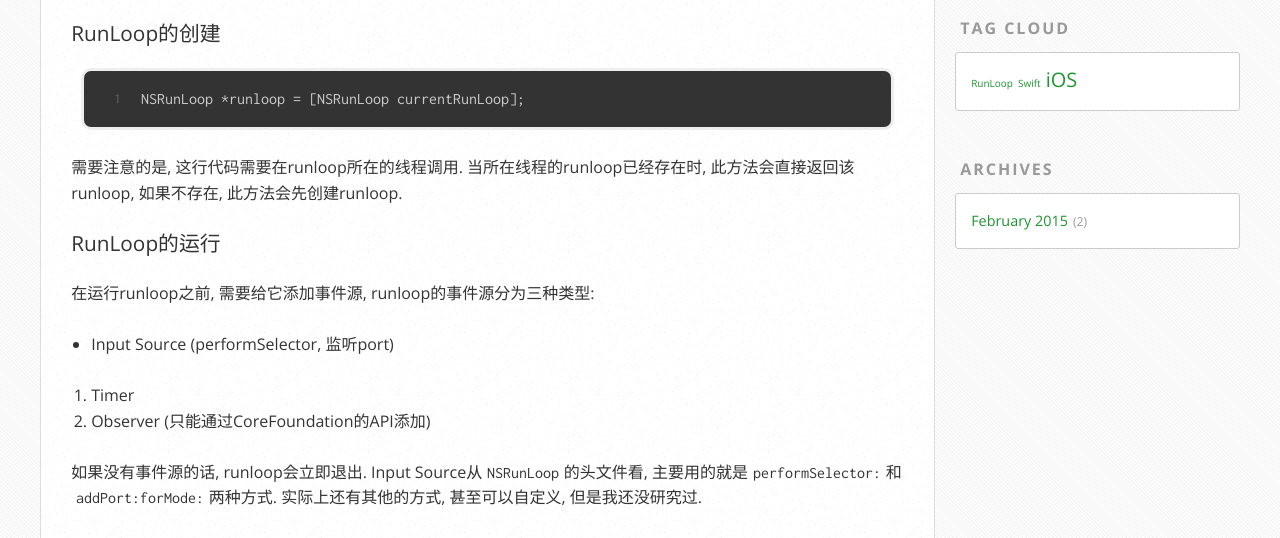
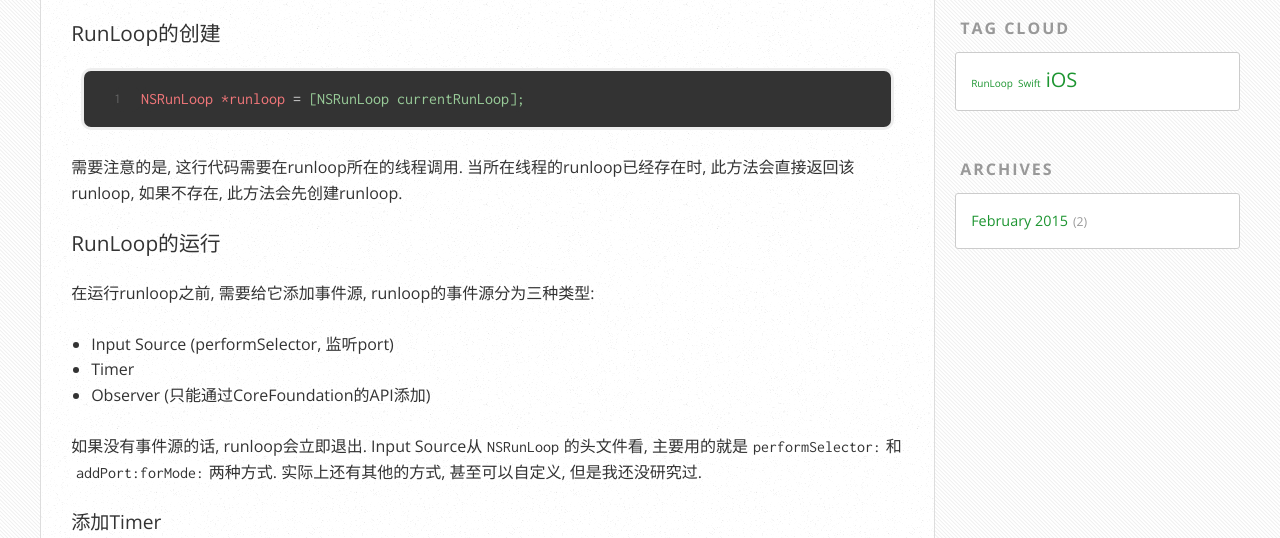
Before and after one commit to damoyan/damoyan.github.io, a plain HTML site: page 2015/02/05/RunLoop笔记/index.html in a window 1280 px wide. Shown: the part 262-800 px from the top of the page. Drawn offline with nearby package versions, Linux system fonts and the light colour scheme.

Commit message:
Site updated: 2015-02-08 22:53:43

```diff
--- a/2015/02/05/RunLoop笔记/index.html
+++ b/2015/02/05/RunLoop笔记/index.html
@@ -102,30 +102,26 @@ RunLoop的运行">
 
         <p>最近看了@孙源的一个介绍<code>RunLoop</code>的视频，学到一些东西，记录在这。</p>
 <h3 id="RunLoop的创建">RunLoop的创建</h3>
-<figure class="highlight objectivec"><table><tr><td class="gutter"><pre><div class="line">1</div></pre></td><td class="code"><pre><div class="line">NSRunLoop *runloop = [NSRunLoop currentRunLoop];</div></pre></td></tr></table></figure>
+<figure class="highlight objective-c"><table><tr><td class="gutter"><pre><div class="line">1</div></pre></td><td class="code"><pre><div class="line"><span class="attribute">NSRunLoop *runloop </span>=<span class="string"> [NSRunLoop currentRunLoop];</span></div></pre></td></tr></table></figure>
 
 <p>需要注意的是, 这行代码需要在runloop所在的线程调用. 当所在线程的runloop已经存在时, 此方法会直接返回该runloop, 如果不存在, 此方法会先创建runloop.</p>
 <h3 id="RunLoop的运行">RunLoop的运行</h3>
 <p>在运行runloop之前, 需要给它添加事件源, runloop的事件源分为三种类型:</p>
 <ul>
 <li>Input Source (performSelector, 监听port)</li>
-</ul>
-<ol>
 <li>Timer</li>
 <li>Observer (只能通过CoreFoundation的API添加)</li>
-</ol>
+</ul>
 <p>如果没有事件源的话, runloop会立即退出. Input Source从<code>NSRunLoop</code>的头文件看, 主要用的就是<code>performSelector:</code>和<code>addPort:forMode:</code>两种方式. 实际上还有其他的方式, 甚至可以自定义, 但是我还没研究过.</p>
 <h4 id="添加Timer">添加Timer</h4>
 <p>Timer有两种初始化的方式:</p>
 <ol>
 <li>timeWithTimeInterval:…</li>
+<li>scheduledTimerWithTimeInterval:…</li>
 </ol>
-<ul>
-<li>scheduledTimerWithTimeInterval:…</li>
-</ul>
 <p>1会创建一个<code>Timer</code>, 但是不会触发, 需要手动的添加到runloop里面去调度. 2创建一个<code>Timer</code>并且把它放到runloop的<code>NSDefaultRunLoopMode</code>里面去调度.</p>
 <p>1比2更灵活, 当我们滑动<code>UIScrollView</code>的时候, runloop是处在<code>NSEventTrackingRunLoopMode</code>, 这个时候如果通过2添加的<code>Timer</code>是不会被触发的, 因为Mode不对. 如果我们想在滑动view的时候Timer不被影响的话, 可以用1的方式.</p>
-<figure class="highlight objectivec"><table><tr><td class="gutter"><pre><div class="line">1</div><div class="line">2</div><div class="line">3</div></pre></td><td class="code"><pre><div class="line">NSRunLoop *runLoop = [NSRunLoop currentRunLoop];</div><div class="line">NSTimer *timer = [NSTimer timerWithTimeInterval:<span class="number">1.</span>f target:<span class="keyword">self</span> selector:<span class="keyword">@selector</span>(timerFireMethod:) userInfo:<span class="literal">nil</span> repeats:<span class="literal">YES</span>];</div><div class="line">[runLoop addTimer:timer forMode:NSRunLoopCommonModes];</div></pre></td></tr></table></figure>
+<figure class="highlight objective-c"><table><tr><td class="gutter"><pre><div class="line">1</div><div class="line">2</div><div class="line">3</div></pre></td><td class="code"><pre><div class="line">NSRunLoop *runLoop = [NSRunLoop currentRunLoop];</div><div class="line">NSTimer *timer = [NSTimer timerWithTimeInterval:<span class="number">1.</span>f target:<span class="keyword">self</span> selector:<span class="keyword">@selector</span>(timerFireMethod:) userInfo:<span class="literal">nil</span> repeats:<span class="literal">YES</span>];</div><div class="line">[runLoop addTimer:timer forMode:NSRunLoopCommonModes];</div></pre></td></tr></table></figure>
 
 <p><code>NSRunLoopCommonModes</code>不是一个具体的mode, 它是一个mode的集合(<code>NSDefaultRunLoopMode</code>和<code>NSEventTrackingRunLoopMode</code>都属于这个集合), 如果添加timer的时候用这个mode, 那么这个timer就会被添加到集合里面的每一个mode. 这样在滑动的时候timer也能被正常的触发了.</p>
 <h4 id="注意!">注意!</h4>
```
Also changed, not shown: index.html (+4 -8 lines).
